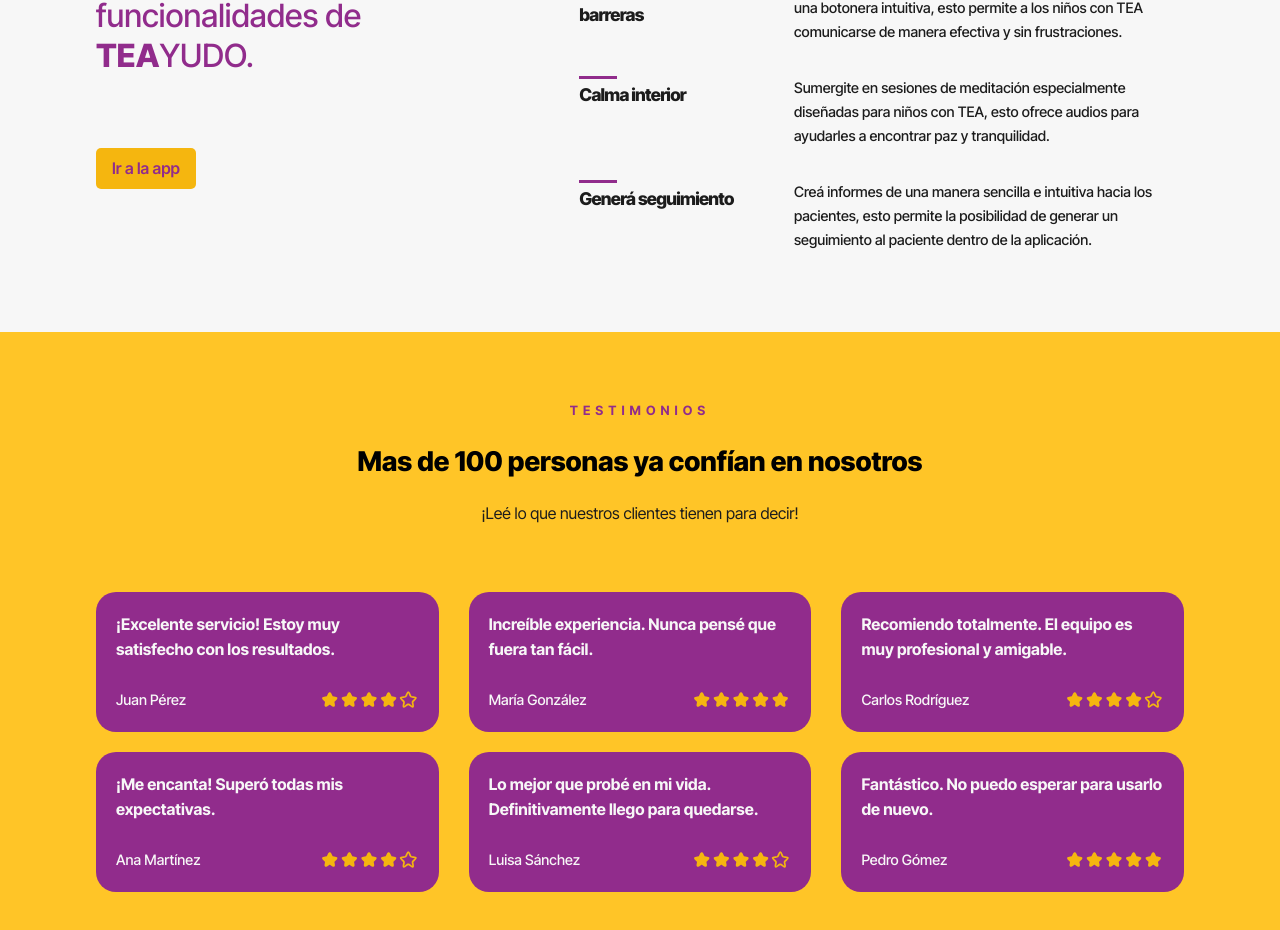
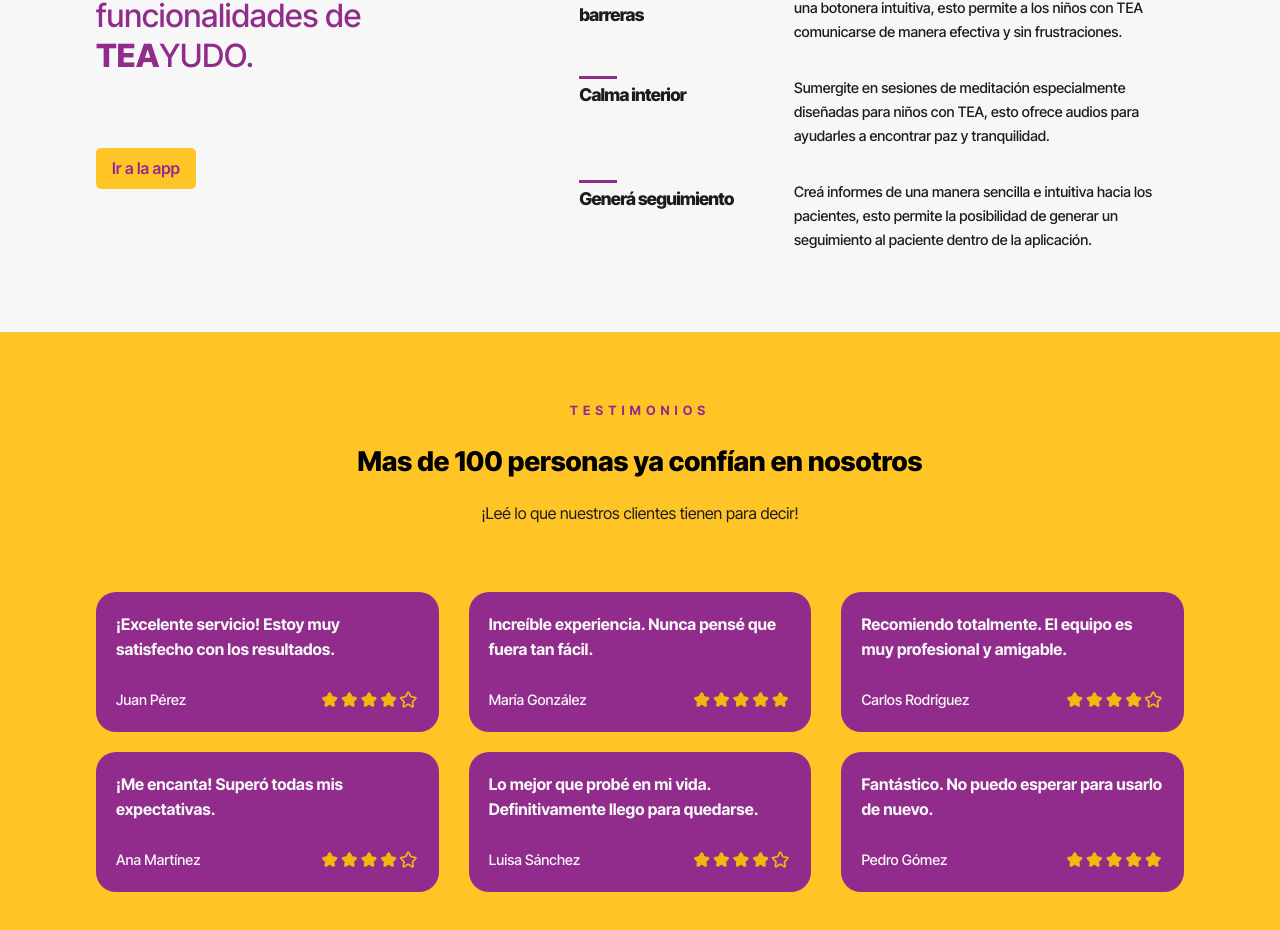
Before and after one commit to juancruzcagnoni/teayudo-landing, a React (Vite) app: page / in a window 1280 px wide. Shown: the part 1110-2040 px from the top of the page. Built offline with nearby package versions, Linux system fonts and the light colour scheme.

Commit message:
colores botones

```diff
--- a/src/App.css
+++ b/src/App.css
@@ -24,7 +24,7 @@
 .button-style {
   padding: 0.5rem 1rem;
   color: var(--color-title);
-  background: #f5b60f;
+  background: #ffc527;
   font-family: var(--font-family);
   font-weight: 600;
   font-size: 1rem;
```
